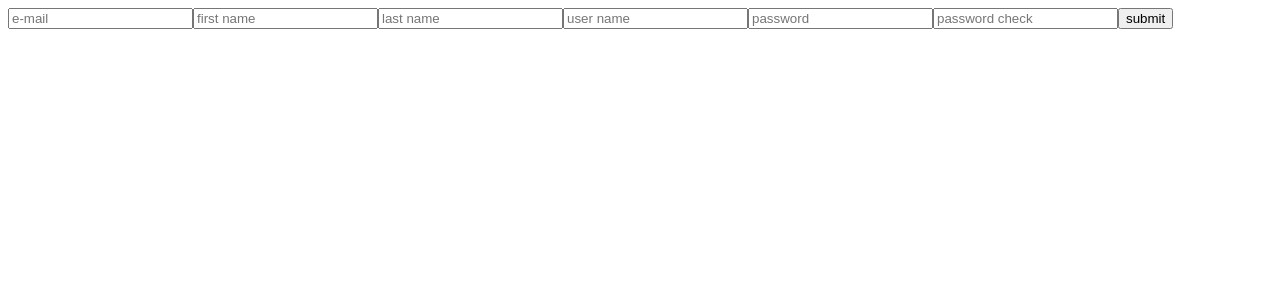
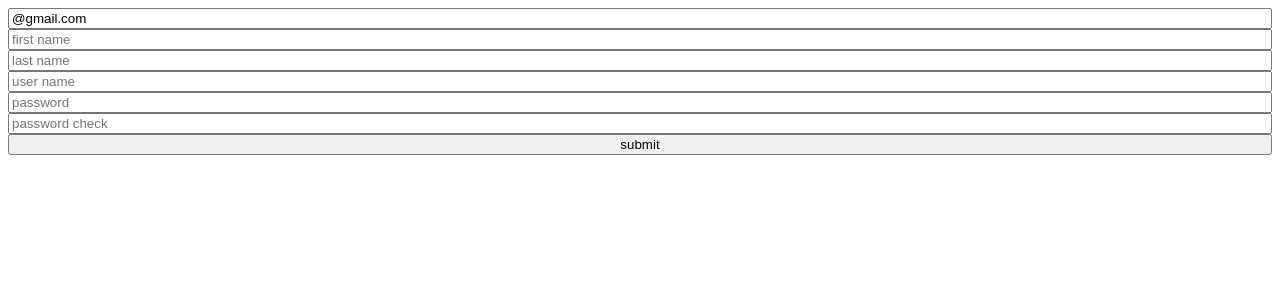
Before and after one commit to ezurno/react-todo, a React (Create React App) app: page / in a window 1280 px wide. Shown: the top 300 px of the page. Built offline with nearby package versions, Linux system fonts and the light colour scheme.

Commit message:
LEARN: errors check validation
1. useForm에는 generic으로 type을 지정 해주는 편이 좋음

2. pattern 으로 입력 폼의 값을 정의 할 수 있음

```diff
--- a/src/ToDoList.tsx
+++ b/src/ToDoList.tsx
@@ -1,11 +1,28 @@
 import React, { useState } from "react";
 import { useForm } from "react-hook-form";
+
+interface IFormData {
+  email: string;
+  firstName: string;
+  lastName: string;
+  userName: string;
+  password: string;
+  passwordCheck: string;
+} //React Hook Form은 TypeScript로 빌드되었으며, FormData 유형을 정의하여 form 값을 지원할 수 있다
 
 function ToDoList() {
   /**
    * register로 등록, watch로 구독, handleSubmit으로 요구조건 충족하는지 체크
    */
-  const { register, /*watch,*/ handleSubmit, formState } = useForm();
+  const {
+    register,
+    /*watch,*/ handleSubmit,
+    formState: { errors },
+  } = useForm<IFormData>({
+    defaultValues: {
+      email: "@gmail.com", // 초기값도 정해 줄 수 있음
+    },
+  });
   /*
     console.log(watch());
     => watch 함수로 구독한 정보 가져올 수 있음
@@ -18,16 +35,29 @@ function ToDoList() {
     console.log(data);
   };
 
-  console.log(formState.errors);
+  const inValid = () => {
+    console.log(errors);
+  };
 
   return (
     <div>
-      <form onSubmit={handleSubmit(onValid)}>
+      <form
+        style={{ display: "flex", flexDirection: "column" }}
+        onSubmit={handleSubmit(onValid, inValid)}
+      >
         {/* {...}로 풀어쓰기 하여 props 등록 */}
         <input
-          {...register("Email", { required: true, minLength: 5 })}
-          placeholder="e-mail"
+          {...register("email", {
+            required: "E-mail is required",
+
+            pattern: {
+              value: /^[A-Za-z0-9]+@+[A-Za-z0-9]+\.+[A-Za-z0-9]$/,
+              message: "plz input email form",
+            },
+          })}
+          placeholder="email"
         />
+        <span>{errors?.email?.message}</span>
         <input {...register("firstName")} placeholder="first name" />
         <input {...register("lastName")} placeholder="last name" />
         <input {...register("userName")} placeholder="user name" />
```
